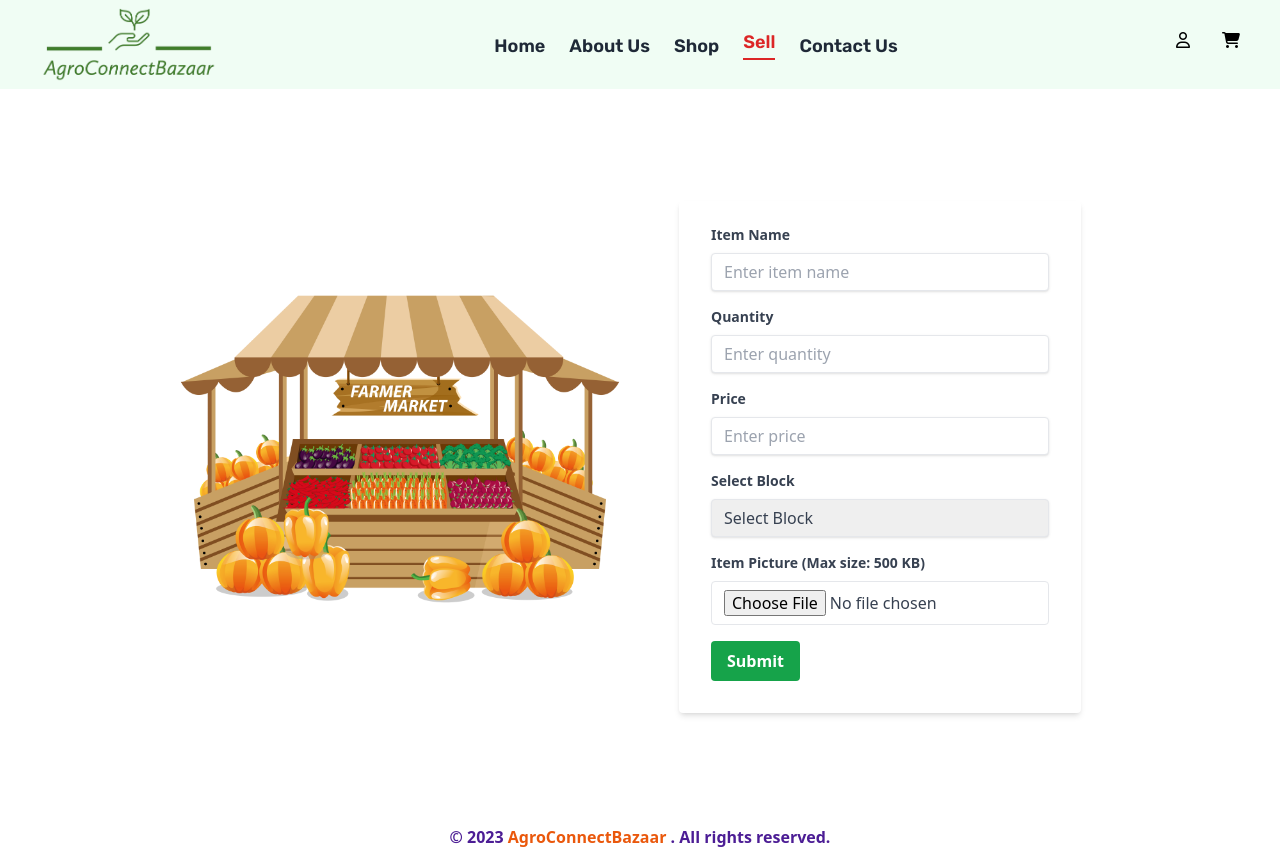
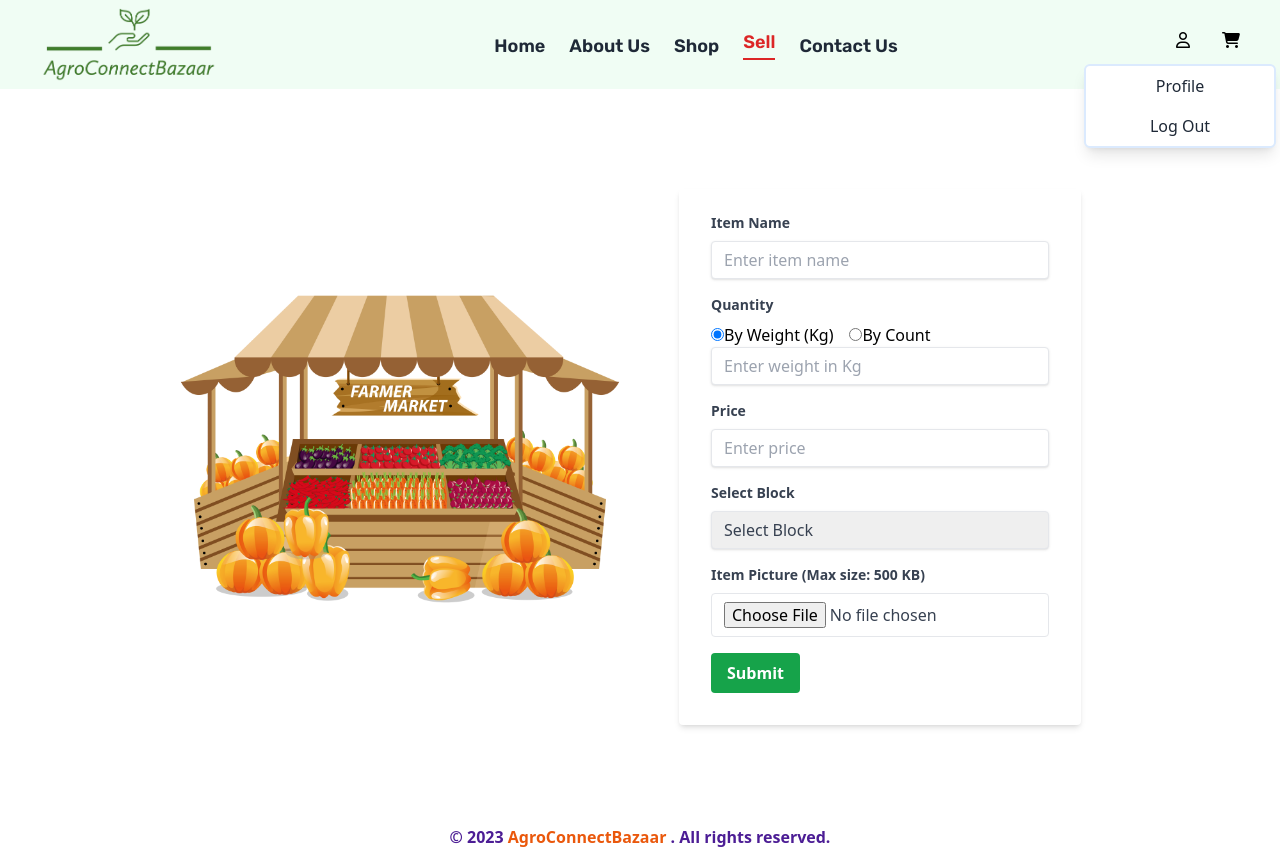
Before and after one commit to subhadip-kundu/CropCompass-farmersOwnEcommerce, a React (Vite) app: page /sell in a window 1280 px wide. Both pictures are taken after a click on the icon 1182 px from the left and 56 px from the top of the page. Built offline with nearby package versions, Linux system fonts and the light colour scheme.

Commit message:
Add dropdown

```diff
--- a/src/Components/AboutUsComponent/WhyOrganic/WhyOrganic.jsx
+++ b/src/Components/AboutUsComponent/WhyOrganic/WhyOrganic.jsx
@@ -32,7 +32,7 @@ function WhyOrganic() {
                         <div className='w-3/4'>
                             <img src={whyOrganic} alt="whyOrganic" />
                         </div>
-                        <div class="flex w-full font-Rubik px-4 flex-col gap-4">
+                        <div className="flex w-full font-Rubik px-4 flex-col gap-4">
                             <div>
                                 <h3 className='text-green-700 text-lg'>Tastes <b>better</b></h3>
                                 <p>OUR Organic products ensure amazing, mesmerizing taste.</p>
--- /dev/null
+++ b/src/Components/HomeComponent/Navbar/DropdownIfLoggedIn.jsx
@@ -0,0 +1,12 @@
+// DropdownIfLoggedIn.js
+import React from 'react';
+
+function DropdownIfLoggedIn() {
+  return (
+    <div className="absolute right-1 mt-8 w-48 bg-white rounded-md shadow-lg z-10 border-2 border-blue-100 text-center font-medium">
+      <a href="#" className="block px-4 py-2 text-gray-800 hover:bg-gray-100">Log In</a>
+    </div>
+  );
+}
+
+export default DropdownIfLoggedIn;
--- /dev/null
+++ b/src/Components/HomeComponent/Navbar/DropdownIfLoggedOut.jsx
@@ -0,0 +1,14 @@
+// DropdownIfLoggedOut.js
+import React from 'react';
+import { Link } from 'react-router-dom';
+
+function DropdownIfLoggedOut({ onLogout }) {
+    return (
+        <div className="absolute right-1 mt-8 w-48 bg-white rounded-md shadow-lg z-10 border-2 border-blue-100 text-center font-medium">
+            <Link to="/Contact-us" className="block px-4 py-2 text-gray-800 hover:bg-gray-100" onClick={onLogout}>Profile</Link>
+            <a href="#" className="block  px-4 py-2 text-gray-800 hover:bg-gray-100" onClick={onLogout}>Log Out</a>
+        </div>
+    );
+}
+
+export default DropdownIfLoggedOut;
--- a/src/Components/HomeComponent/Navbar/Navbar.jsx
+++ b/src/Components/HomeComponent/Navbar/Navbar.jsx
@@ -1,9 +1,28 @@
-import React from 'react'
-import companyLogo from '../../../assets/AgroConnectBazaar.png'
-import { Link, NavLink } from 'react-router-dom'
-
+import React, { useState } from 'react';
+import companyLogo from '../../../assets/AgroConnectBazaar.png';
+import { Link, NavLink } from 'react-router-dom';
+import DropdownIfLoggedIn from './DropdownIfLoggedIn';
+import DropdownIfLoggedOut from './DropdownIfLoggedOut';
 
 function Navbar() {
+  const [isLoggedIn, setIsLoggedIn] = useState(true);
+  const [showDropdown, setShowDropdown] = useState(false);
+
+  const toggleDropdown = () => {
+    setShowDropdown(!showDropdown);
+  };
+
+  const handleLogin = () => {
+    setIsLoggedIn(true);
+    // Add your login logic here
+  };
+
+  const handleLogout = () => {
+
+    setIsLoggedIn(false);
+    // Add your logout logic here
+  };
+
   return (
     <div>
       <nav className="flex justify-between w-full bg-green-50 pl-10 p-2 pr-10 align-middle ">
@@ -32,7 +51,17 @@ function Navbar() {
           </ul>
         </section>
         <section className="flex gap-8 pt-6">
-          <i className="fa-regular fa-user cursor-pointer hover:scale-105 duration-200"></i>
+          {isLoggedIn ? (
+            <React.Fragment>
+              <i className="fa-regular fa-user cursor-pointer hover:scale-105 duration-200" onClick={toggleDropdown}></i>
+              {showDropdown && <DropdownIfLoggedOut onLogout={handleLogout} />}
+            </React.Fragment>
+          ) : (
+            <React.Fragment>
+              <i className="fa-regular fa-user cursor-pointer hover:scale-105 duration-200" onClick={handleLogin}></i>
+              {showDropdown && <DropdownIfLoggedIn />}
+            </React.Fragment>
+          )}
           <i className="fa-solid fa-cart-shopping cursor-pointer hover:scale-105 duration-200"></i>
         </section>
       </nav>
--- a/src/Components/HomeComponent/ServicesCard/ServicesCard.jsx
+++ b/src/Components/HomeComponent/ServicesCard/ServicesCard.jsx
@@ -23,8 +23,8 @@ function ServicesCard() {
           <div className="mt-20 test ">
             <Slider {...settings}>
               {
-                data.map((item) => (
-                  <div className='duration-300 bg-white h-[450px] text-green-950 rounded-2xl border-4 border-white  hover:border-4 hover:border-green-500 box-border outline-none font-Rubik text-center'>
+                data.map((item, index) => (
+                  <div key={index} className='duration-300 bg-white h-[450px] text-green-950 rounded-2xl border-4 border-white  hover:border-4 hover:border-green-500 box-border outline-none font-Rubik text-center'>
                     <div className='h-32 rounded-t-xl bg-transparent flex justify-center items-center'>
                       <img src={item.img} alt="Organic farming" className='h-20 w-20' />
                     </div>
--- a/src/Components/SellComponent/FarmarInputForm.jsx
+++ b/src/Components/SellComponent/FarmarInputForm.jsx
@@ -3,6 +3,7 @@ import farmarImage from "../../assets/InputForrmFarmerMarket.png";
 
 const FarmerInputForm = () => {
     const [itemName, setItemName] = useState("");
+    const [quantityType, setQuantityType] = useState("weight");
     const [quantity, setQuantity] = useState("");
     const [price, setPrice] = useState("");
     const [image, setImage] = useState(null);
@@ -18,7 +19,7 @@ const FarmerInputForm = () => {
 
         // Here you can handle the form submission, for example, by sending the data to a backend API
         console.log("Item Name:", itemName);
-        console.log("Quantity:", quantity);
+        console.log("Quantity:", quantity, quantityType);
         console.log("Price:", price);
         console.log("Block:", block);
         console.log("Image:", image);
@@ -75,11 +76,31 @@ const FarmerInputForm = () => {
                         >
                             Quantity
                         </label>
+                        <div>
+                            <label className="mr-4">
+                                <input
+                                    type="radio"
+                                    value="weight"
+                                    checked={quantityType === "weight"}
+                                    onChange={() => setQuantityType("weight")}
+                                />
+                                By Weight (Kg)
+                            </label>
+                            <label>
+                                <input
+                                    type="radio"
+                                    value="count"
+                                    checked={quantityType === "count"}
+                                    onChange={() => setQuantityType("count")}
+                                />
+                                By Count
+                            </label>
+                        </div>
                         <input
                             className="shadow appearance-none border rounded w-full py-2 px-3 text-gray-700 leading-tight focus:outline-none focus:shadow-outline"
                             id="quantity"
                             type="number"
-                            placeholder="Enter quantity"
+                            placeholder={quantityType === "weight" ? "Enter weight in Kg" : "Enter count"}
                             value={quantity}
                             onChange={(e) => setQuantity(e.target.value)}
                             required
```
